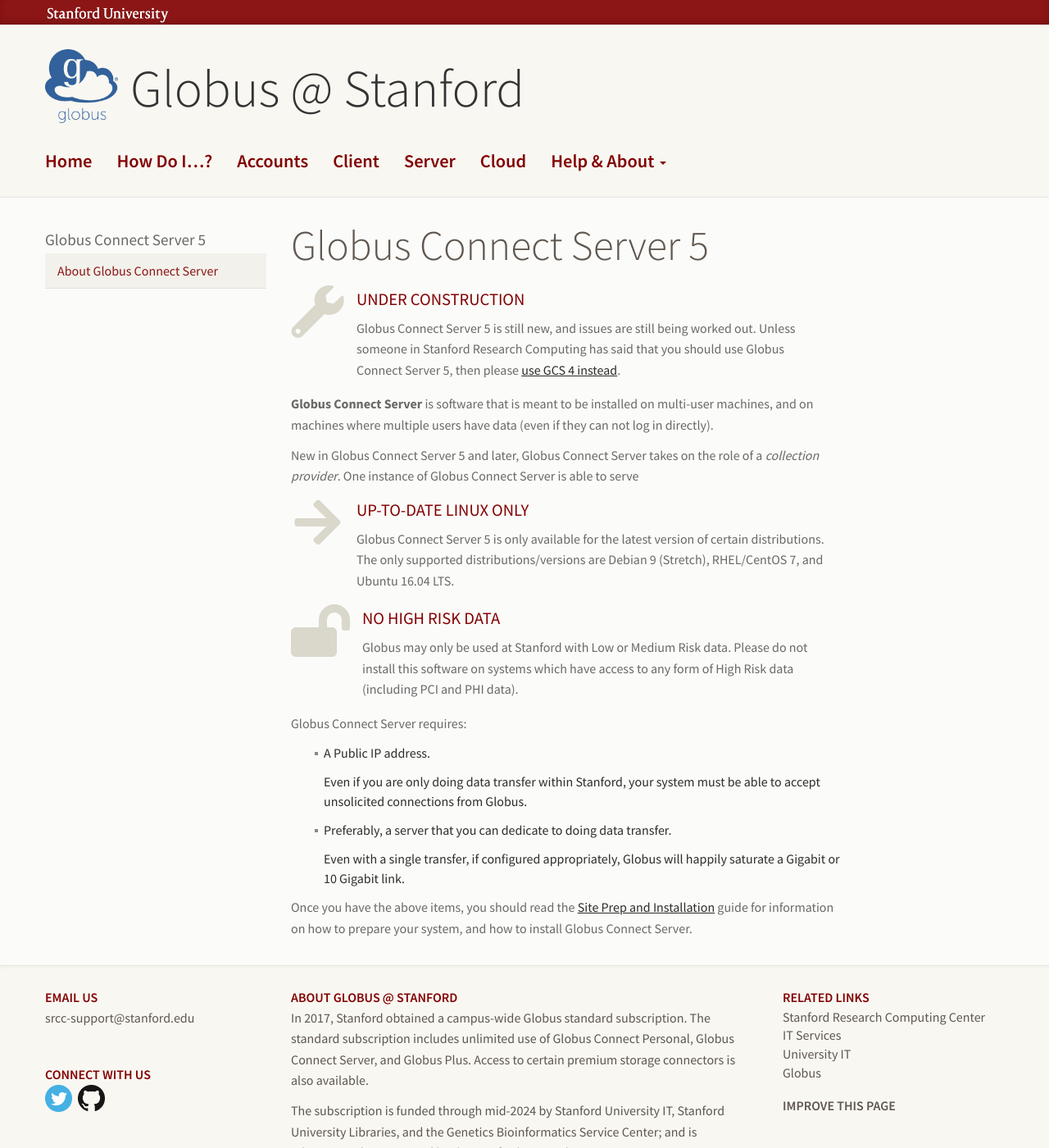
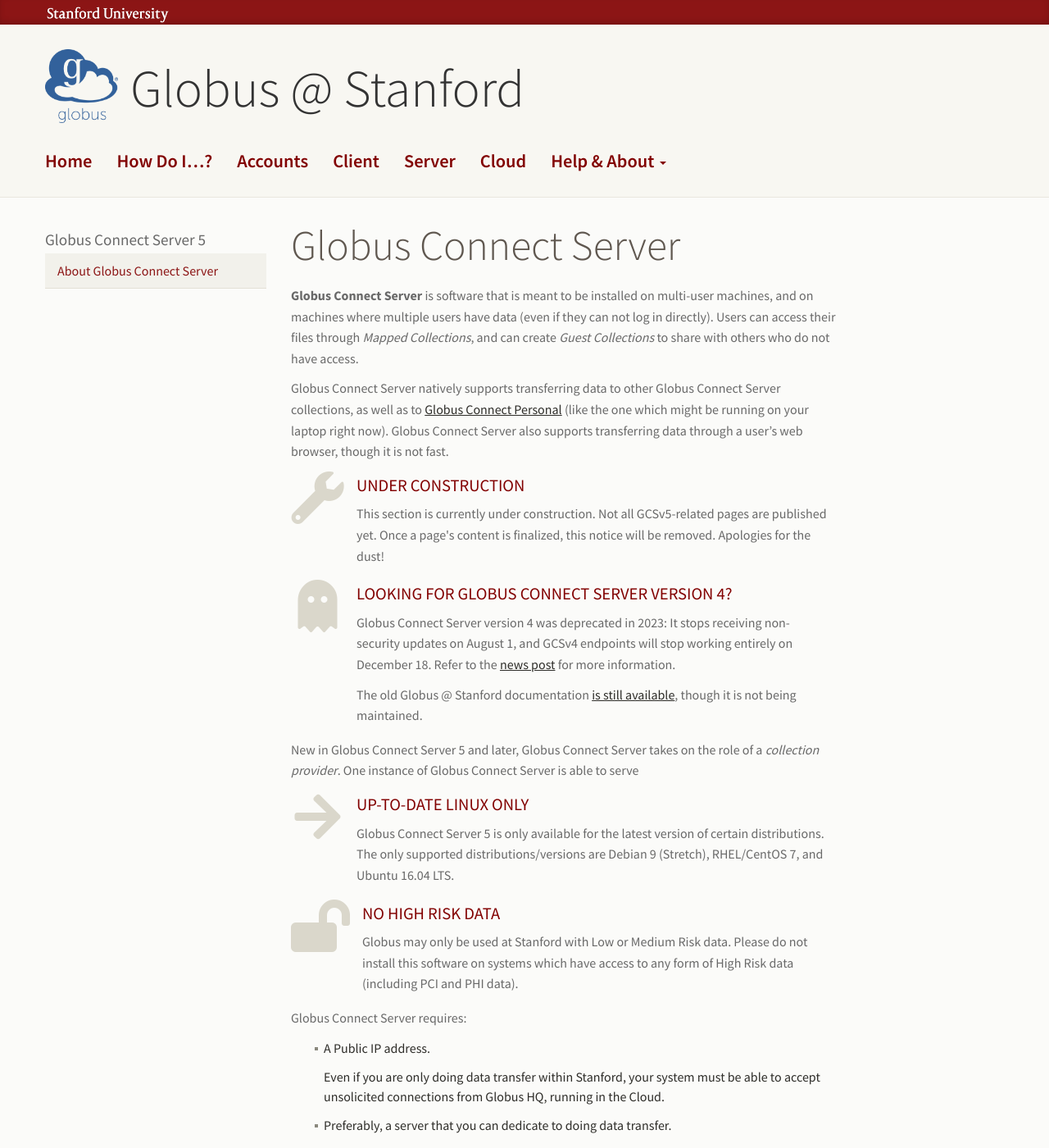
Before and after one commit to stanford-rc/globus.stanford.edu, a Jekyll site: the page built from server5.md, in a window 1280 px wide and 1400 px high. Shown: the whole window at 82% size. Built offline with Jekyll 4.4.1, drawn with Linux system fonts in a browser that asks for light colours; nearby versions of some CDN libraries; comment, search, counter and statistics services are not loaded; some of the changed text lies outside the part shown.

Commit message:
server5: Cleanup prior to publication
With the GCSv4 content marked as deprecated, it's time to publish
*something* for v5 content.  This cleans up the existing
draft-but-in-GitHub page into something suitable for publication.

```diff
--- a/server5.md
+++ b/server5.md
@@ -1,29 +1,47 @@
 ---
 layout:      left-sidebar
-title:       Globus Connect Server 5
+title:       Globus Connect Server
 title_line:  false
-description: Main page for Globus server information for versions 5.1 and later.
+description: Main page for Globus server information for versions 5.4 and later.
 ---
 
-# Globus Connect Server 5
-
-{% capture construction %}
-<h2>Under Construction</h2>
-<p>Globus Connect Server 5 is still new, and issues are still being worked out.
-Unless someone in Stanford Research Computing has said that you should use
-Globus Connect Server 5, then please
-<a href="{{ "server.html" | relative_url }}" title="Globus Connect Server">
-use GCS 4 instead</a>.
-</p>
-{% endcapture %}
-{% include info-box.html
-   icon="wrench"
-   raw=construction
-%}
+# Globus Connect Server
 
 **Globus Connect Server** is software that is meant to be installed on
 multi-user machines, and on machines where multiple users have data (even if
-they can not log in directly).
+they can not log in directly).  Users can access their files through *Mapped
+Collections*, and can create *Guest Collections* to share with others who do
+not have access.
+
+Globus Connect Server natively supports transferring data to other Globus
+Connect Server collections, as well as to [Globus Connect Personal]({{ "client.html" | relative_url }}) (like the one
+which might be running on your laptop right now).  Globus Connect Server also supports transferring data through a user's web browser,
+though it is not fast.
+
+{% include info-box.html
+   icon="wrench"
+   header="Under Construction"
+   content="This section is currently under construction.  Not all GCSv5-related pages are published yet.  Once a page's content is finalized, this notice will be removed.  Apologies for the dust!"
+%}
+
+{% capture gcsv4 %}
+<h2>Looking for Globus Connect Server version 4?</h2>
+
+<p>Globus Connect Server version 4 was deprecated in 2023: It stops receiving
+non-security updates on August 1, and GCSv4 endpoints will stop working
+entirely on December 18.  Refer to the <a href="{{
+"2023/07/07/gcsv4-deprecation.html" | relative_url }}" title="Globus Connect
+Server version 4 Ends in December 2023">news post</a> for more information.</p>
+
+<p>The old Globus @ Stanford documentation <a href="{{ "server.html" |
+relative_url }}" title="Globus Connect Server version 4">is still
+available</a>, though it is not being maintained.</p>
+
+{% endcapture %}
+{% include info-box.html
+   icon="ghost"
+   raw=gcsv4
+%}
 
 New in Globus Connect Server 5 and later, Globus Connect Server takes on the
 role of a *collection provider*.  One instance of Globus Connect Server is able
@@ -48,16 +66,16 @@ Globus Connect Server requires:
 * A Public IP address.
 
   Even if you are only doing data transfer within Stanford, your system must be
-  able to accept unsolicited connections from Globus.
+  able to accept unsolicited connections from Globus HQ, running in the Cloud.
 
 * Preferably, a server that you can dedicate to doing data transfer.
 
   Even with a single transfer, if configured appropriately, Globus will happily
   saturate a Gigabit or 10 Gigabit link.
 
-Once you have the above items, you should read the [Site Prep and
-Installation]({{ "server5/install.html" | relative_url }}) guide for information
-on how to prepare your system, and how to install Globus Connect Server.
+Once you have the above items, you should read the **Terminology Guide**, as
+GCSv5 brings some new terms compared to GCSv4.  After that, you should read the
+**Pre-Installation Planning** guide to prepare your environment for GCSv5.
 
 {% include left-sidebar/transition.md %}
 
```
